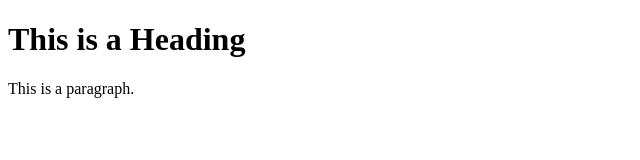
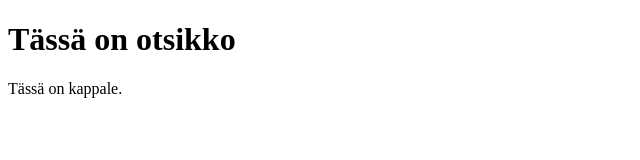
Before and after one commit to jlappalainen2023/jlappalainen2023.github.io, a plain HTML site: page index.html in a window 1280 px wide. Shown: the whole page, without its empty margins (0-640 px from the left). Drawn offline with Linux system fonts and the light colour scheme.

Commit message:
Update index.html

```diff
--- a/index.html
+++ b/index.html
@@ -2,11 +2,12 @@
 <html>
 <head>
 <title>Jarin sivut</title>
-</head>
+<meta charset="utf-8">
+  </head>
 <body>
 
-<h1>This is a Heading</h1>
-<p>This is a paragraph.</p>
+<h1>Tässä on otsikko</h1>
+<p>Tässä on kappale.</p><br>
 
 </body>
 </html>
```
